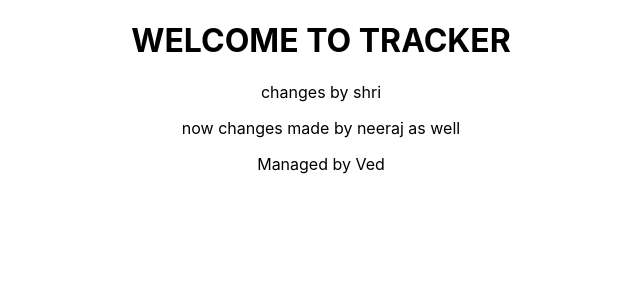
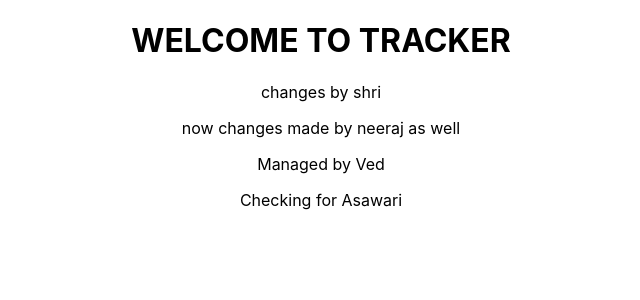
Before and after one commit to omkarregade/Project-Tracking-Tool-Frontend, a React (Create React App) app: page / in a window 1280 px wide. Shown: the top 300 px of the page, without its empty margins (319-959 px from the left). Built offline with nearby package versions, Linux system fonts and the light colour scheme.

Commit message:
First comment by Asawari

```diff
--- a/src/App.js
+++ b/src/App.js
@@ -8,6 +8,7 @@ function App() {
       <p>changes by shri</p>
       <p>now changes made by neeraj as well</p>
       <p>Managed by Ved</p>
+      <p>Checking for Asawari</p>
     </div>
   );
 }
```
